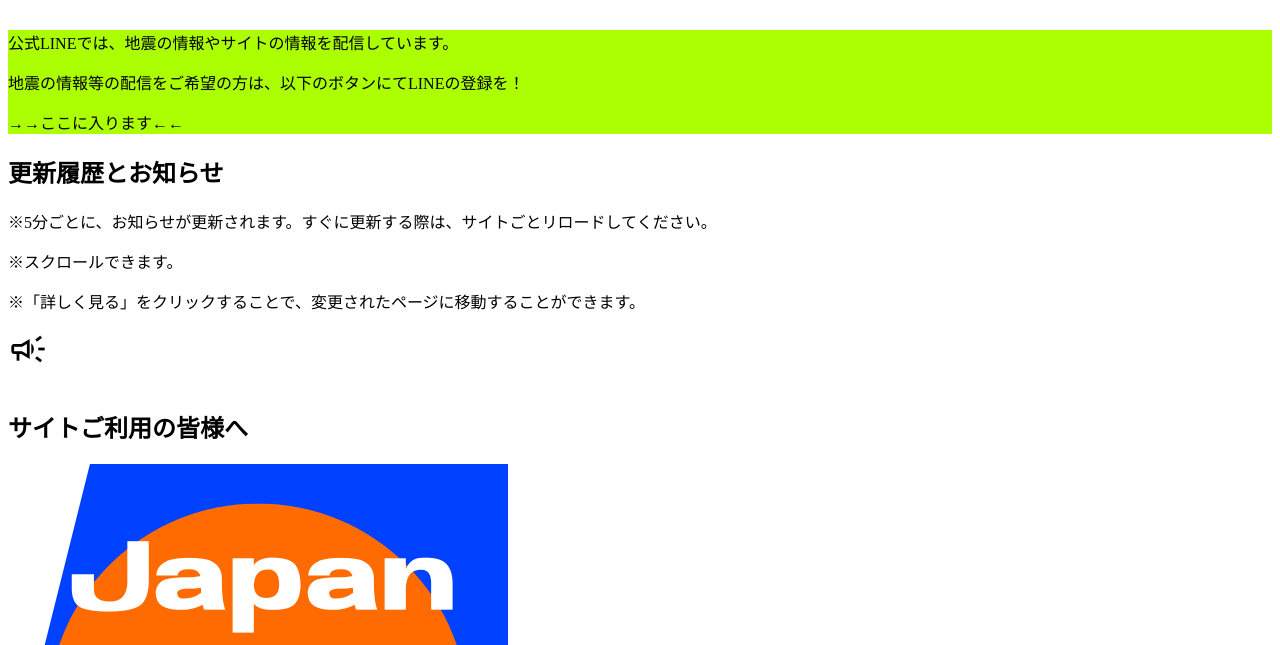
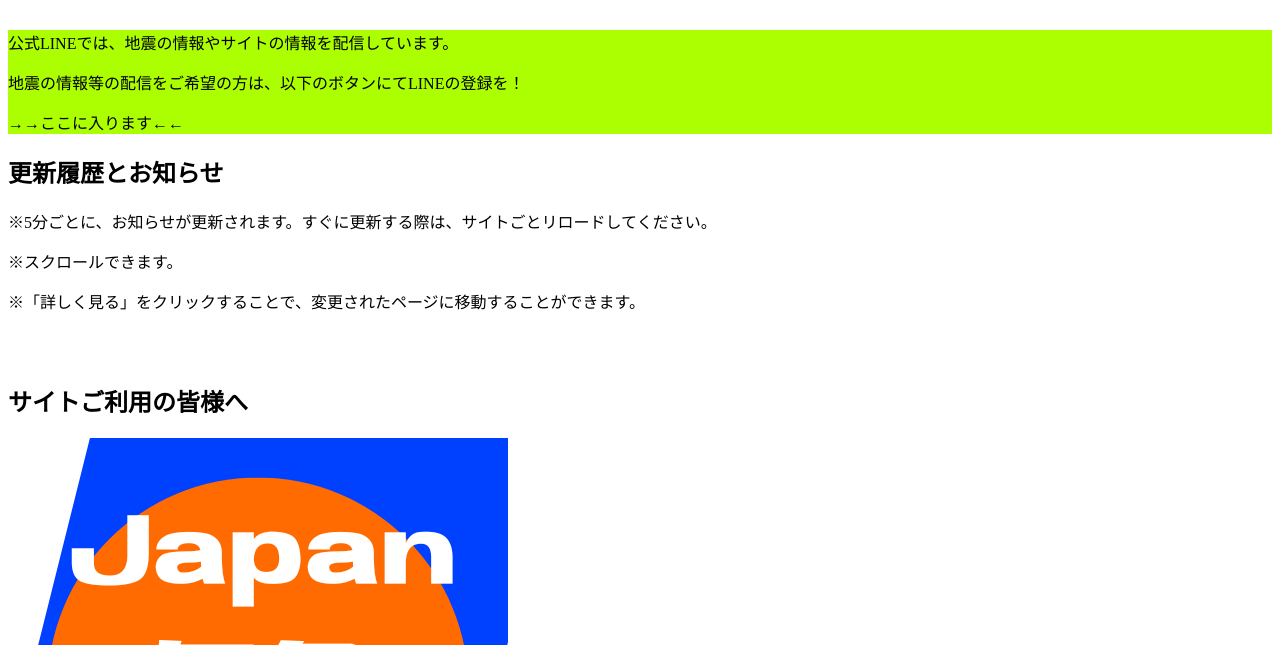
Before and after one commit to saigaikinkyuu/line-home, a plain HTML site: page index.html in a window 1280 px wide. Shown: the part 155-800 px from the top of the page. Drawn offline with nearby package versions, Linux system fonts and the light colour scheme; no server answers; a script that the page names is missing; files whose address does not match are found by name; a web font is replaced by a local one.

Commit message:
Update index.html

```diff
--- a/index.html
+++ b/index.html
@@ -256,7 +256,6 @@
             <table id="product-table" style="width: 100%;">
         <li class="product-item js-based">
                   <span class="material-symbols-outlined" style="text-align: left; font-size: 40px;">
-                      campaign
                   </span>
               <p class="time_l1"></p>
               <div class="line-one">
```
